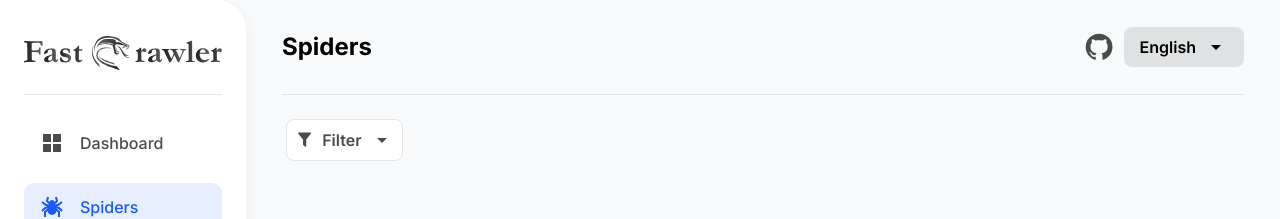
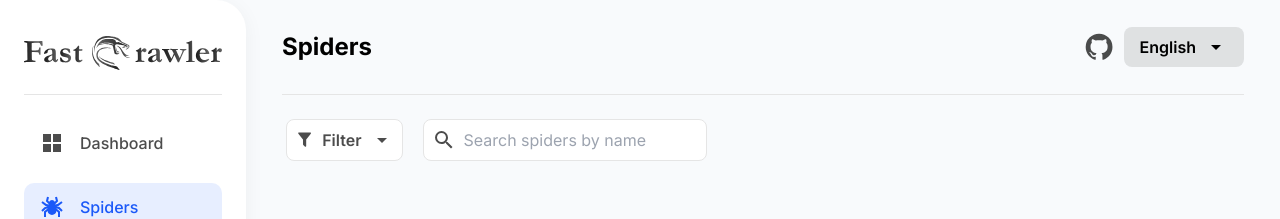
Before and after one commit to fast-crawler/ui, a React (Vite) app: page /spiders in a window 1280 px wide. Shown: the top 219 px of the page. Built offline with nearby package versions, Linux system fonts and the light colour scheme.

Commit message:
:sparkles: Add search bar

```diff
--- a/src/pages/spiders.tsx
+++ b/src/pages/spiders.tsx
@@ -1,21 +1,40 @@
 import { useState } from "react";
+import { Icon } from "@mdi/react";
+import { mdiMagnify } from "@mdi/js";
+
 import BaseFrame from "../components/Base/Frame";
 import SpidersFilter from "../components/Spiders/FIlter";
 
 function spiders() {
   const [selectedSort, setSelectedSort] = useState<number>(1);
   const [selectedState, setSelectedState] = useState<number>(1);
+  const [searchName, setSearchName] = useState<string>("");
+  const handleSearchChange = (event: any) => {
+    setSearchName(event.target.value);
+  };
 
   return (
     <div id="spiders">
       <BaseFrame title="Spiders">
         <div className="flex mb-96 ml-1">
+          {/*------------ spiders filter ------------*/}
           <SpidersFilter
             selectedSort={selectedSort}
             selectedState={selectedState}
             onSortChange={setSelectedSort}
             onStateChange={setSelectedState}
           />
+          {/*------------ spider search field ------------*/}
+          <div className="flex p-2 border border-border bg-white rounded-lg text-text ml-5">
+            <Icon path={mdiMagnify} size={1} className="mr-2" />
+            <input
+              type="text"
+              placeholder="Search spiders by name"
+              value={searchName}
+              onChange={handleSearchChange}
+              className="outline-none"
+            />
+          </div>
         </div>
       </BaseFrame>
     </div>
```
